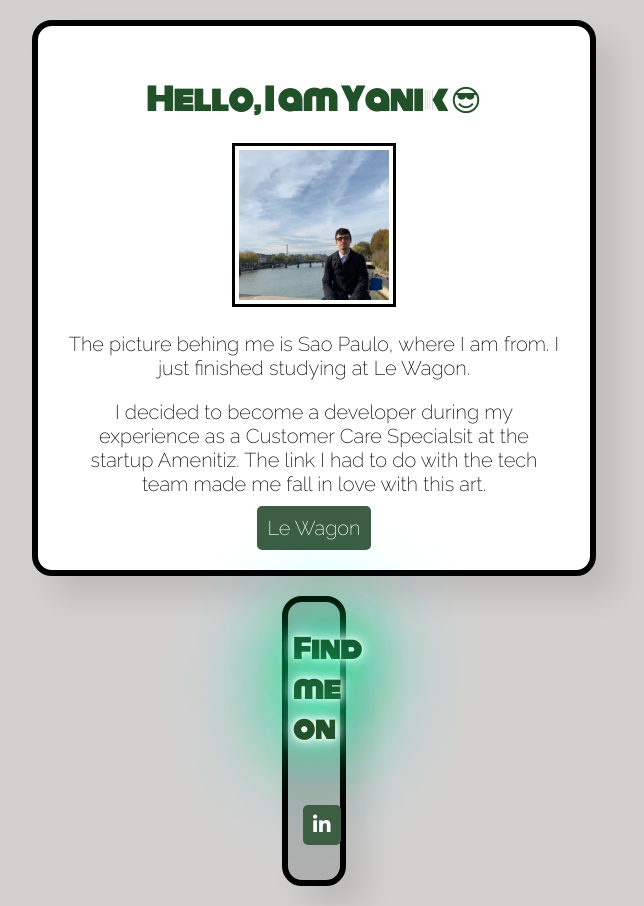
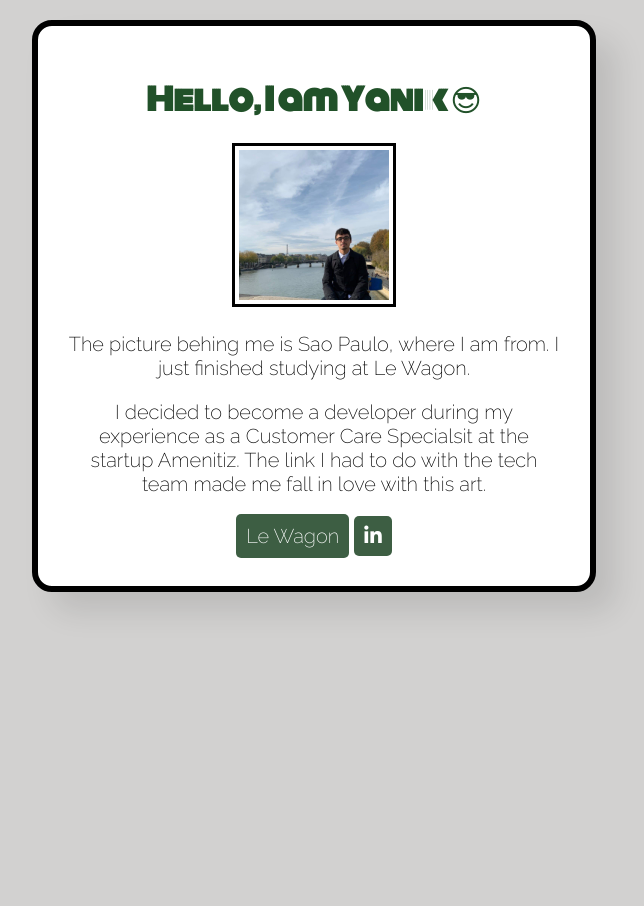
Before and after one commit to yanikmeili/yanik, a plain HTML site: page index.html in a window 1280 px wide. Shown: the whole page, without its empty margins (326-970 px from the left). After the commit the page ends 800 px from the top, so only its background shows below. Drawn offline with Linux system fonts and the light colour scheme; a web font is replaced by a local one.

Commit message:
I romved the second div and put everything in the first one

```diff
--- a/index.html
+++ b/index.html
@@ -19,20 +19,8 @@
 
 
     <a href="https://www.lewagon.com" target="_blank" class="btn-prim">Le Wagon</a>
-   </div>
-
-   <div class = "second">
-  <h2> Find me on</h2>
-<ul>
-  <li>
-  </li>
-  <li>
-    <a href="https://www.linkedin.com/in/yanik-meili-5a86a1175/">
+        <a href="https://www.linkedin.com/in/yanik-meili-5a86a1175/">
       <i class="fab fa-linkedin-in"></i>
     </a>
-  </li>
-</ul>
-  </div>
-  </body>
-</html>
+   </div>
 <!-- end of file -->
```
